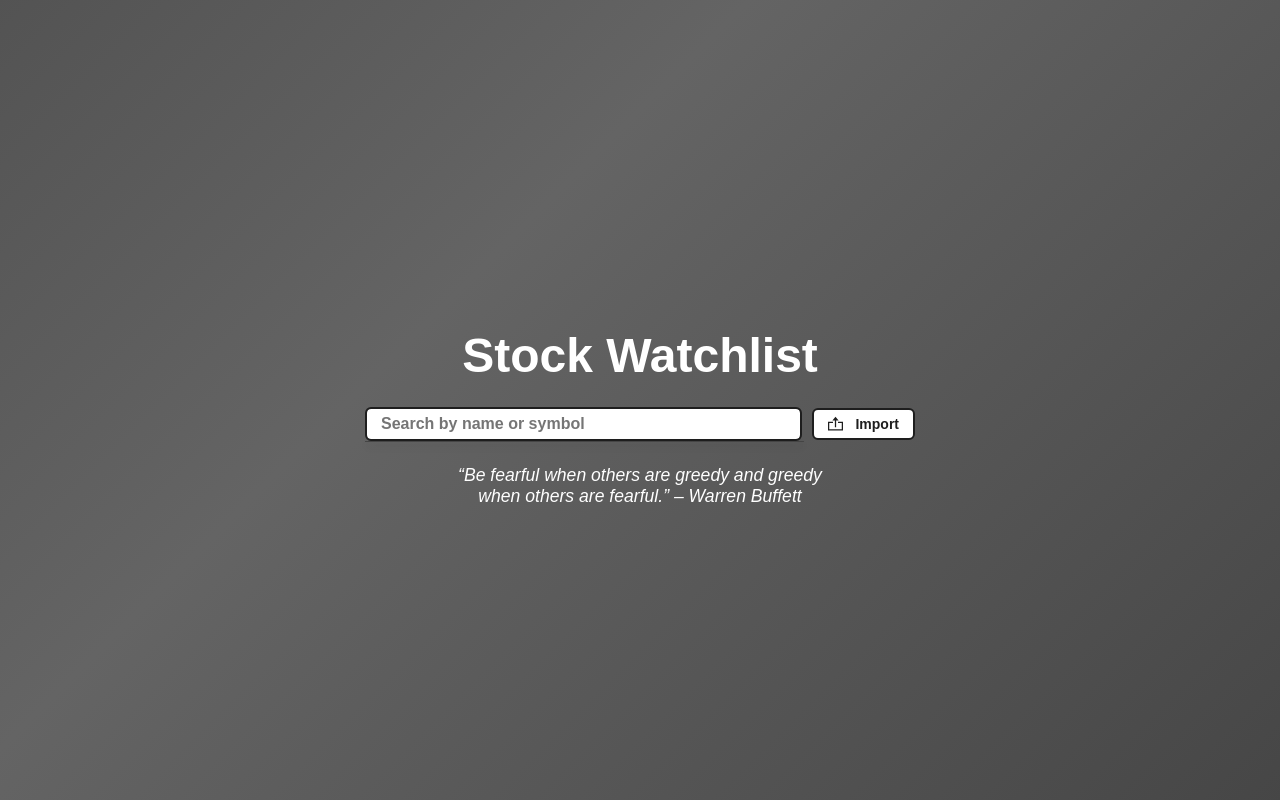
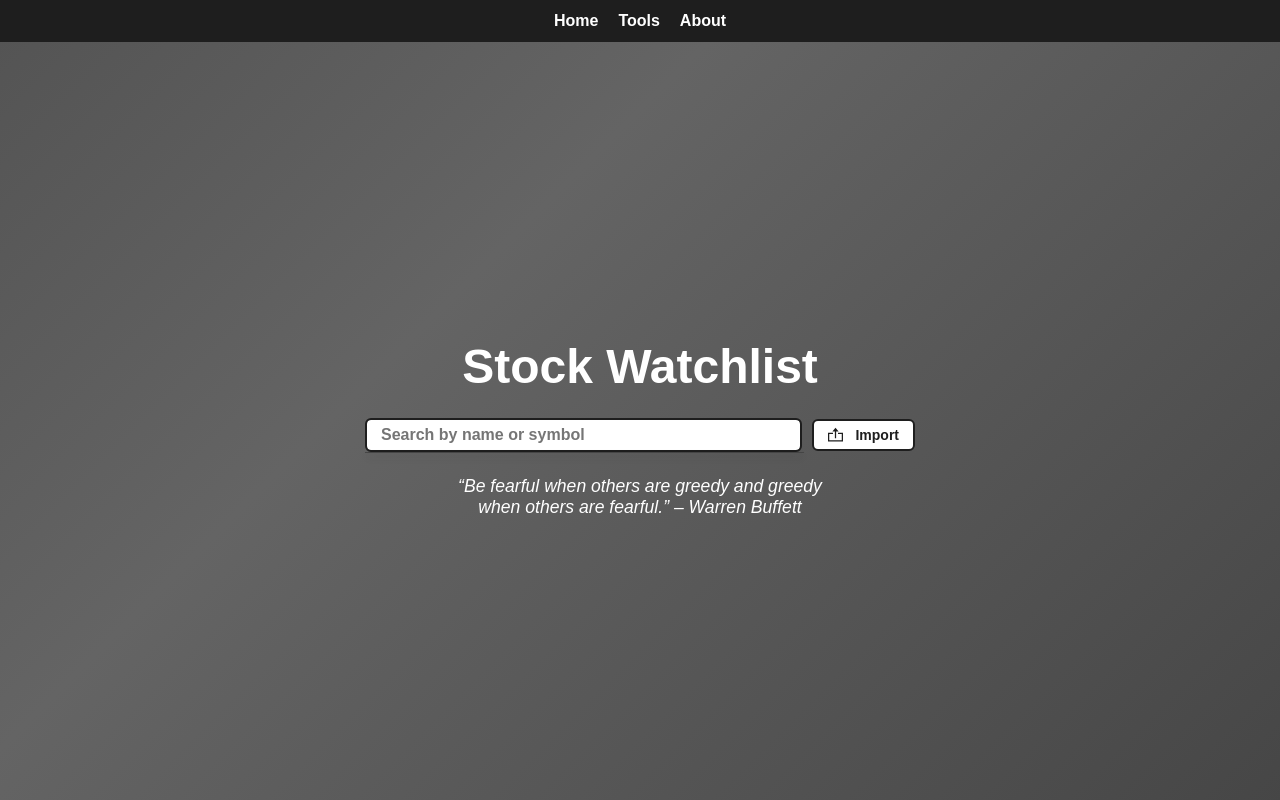
Before and after one commit to Cstruty/StockEval, a Flask app: page / in a window 1280 px wide. Run offline with Flask 3, Linux system fonts and the light colour scheme; some libraries are stand-ins or nearby versions.

Commit message:
Prevent initial desktop scroll

```diff
--- a/static/styles.css
+++ b/static/styles.css
@@ -8,17 +8,25 @@ body {
   overflow-x: hidden;
   box-sizing: border-box;
   font-family: Arial, sans-serif;
+  display: flex;
+  flex-direction: column;
 }
 
 /* ==== Navigation Bar ==== */
 nav {
-  display: none;
+  display: flex;
+  justify-content: center;
+  gap: 20px;
+  padding: 12px 0;
+  background-color: #1e1e1e;
 }
 
 nav a {
   color: white;
   text-decoration: none;
   font-weight: bold;
+  display: flex;
+  align-items: center;
 }
 
 nav a:hover {
@@ -81,16 +89,12 @@ span {
 
 /* Centered splash layout for initial screen */
 .centered-view.expanded {
+  display: flex;
   flex-direction: column;
   justify-content: center;  /* centers vertically */
   align-items: center;      /* centers horizontally */
-  min-height: 100vh;        /* full viewport height */
+  flex: 1;
   text-align: center;
-}
-@media (min-width: 1000px) {
-  .centered-view.expanded{
-    display:flex
-  }
 }
 
 
@@ -978,9 +982,13 @@ body.about-page #page-background {
     height: 600px !important;
     min-height: 600px !important;
   }
+  .about-container {
+    padding-bottom: 100px;
+  }
   #tools-container {
     flex-direction: column;
     padding: 20px;
+    padding-bottom: 100px;
   }
   .tools-column + .tools-column {
     border-left: none;
```
